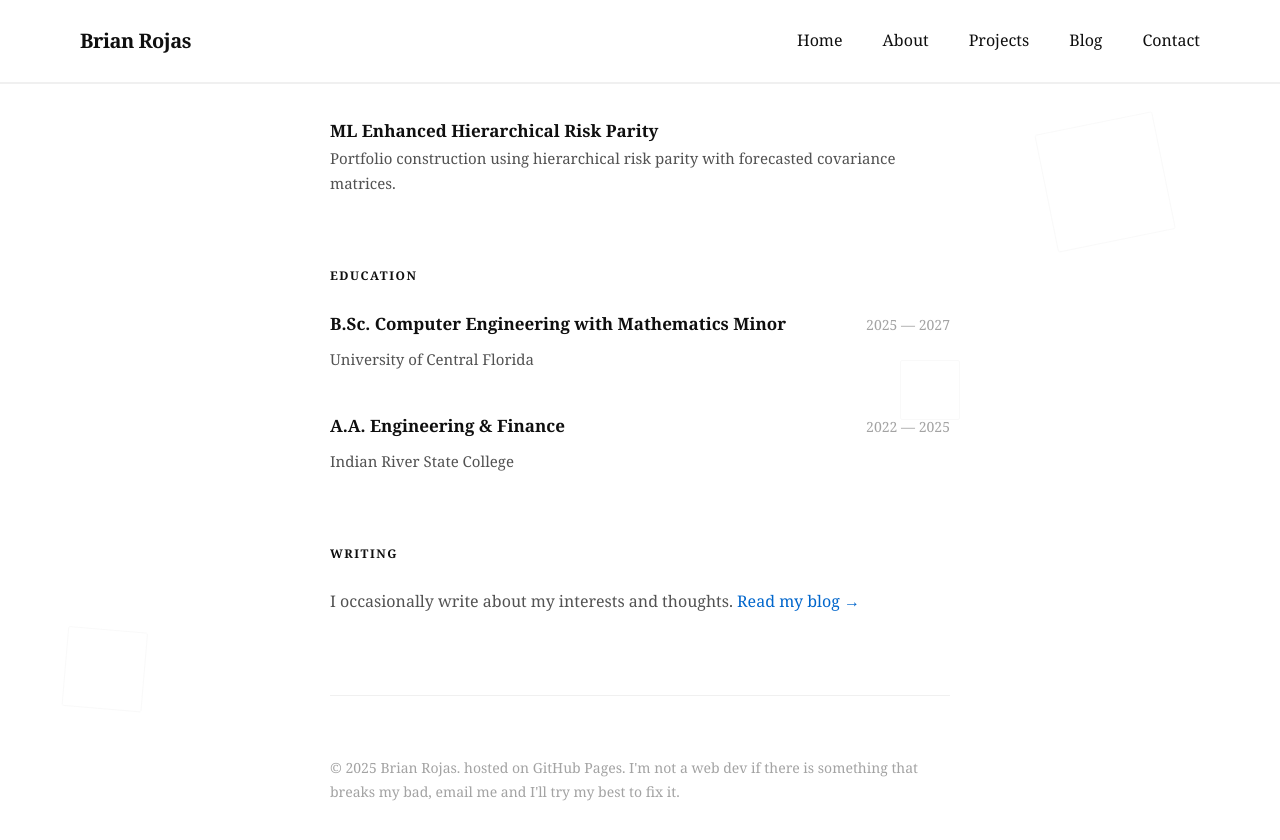
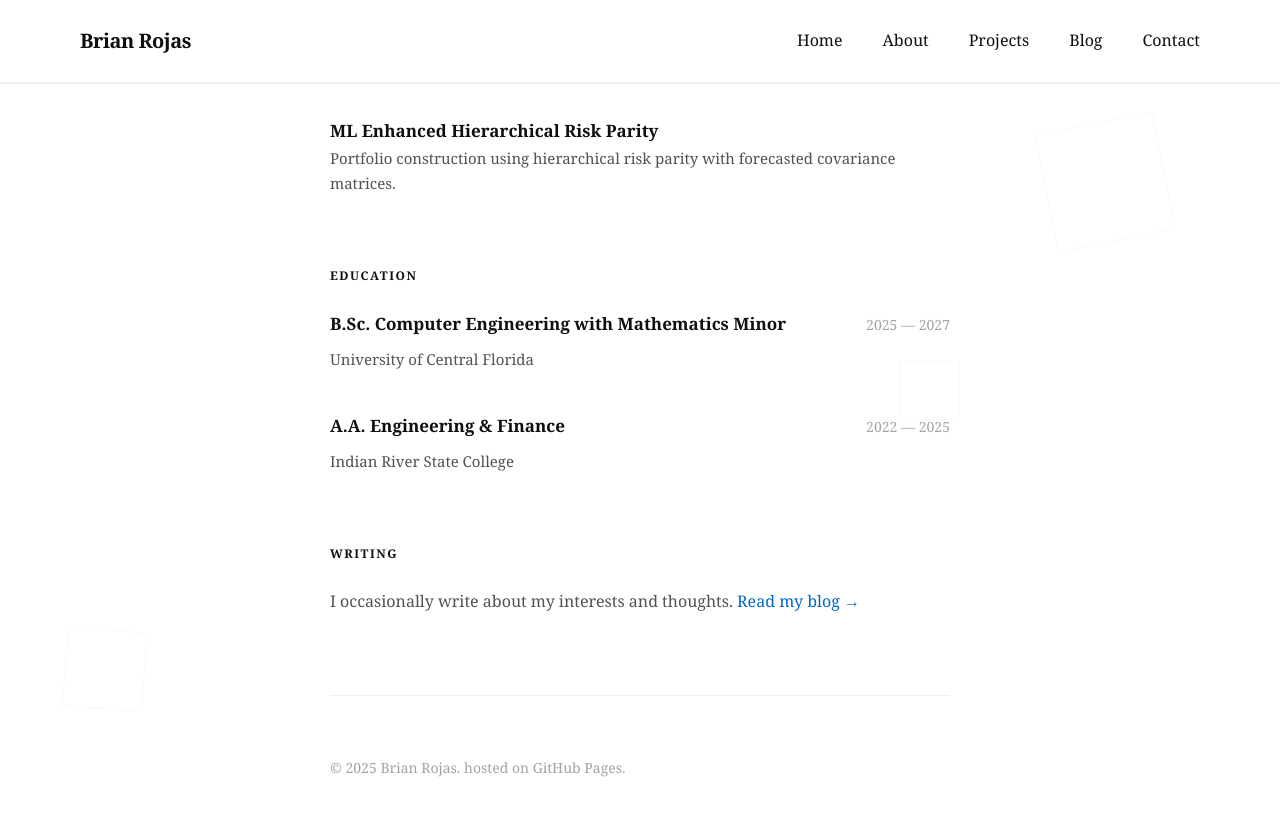
Before and after one commit to brianrojrc/brianrojrc.github.io, a Jekyll site: the page built from index.md, in a window 1280 px wide and 900 px high, scrolled down 1046 px. Shown: the top 840 px of the window. Built offline with Jekyll 4.4.1, drawn with Linux system fonts in a browser that asks for light colours.

Commit message:
Update default.html

```diff
--- a/_layouts/default.html
+++ b/_layouts/default.html
@@ -32,7 +32,7 @@
         {{ content }}
 
         <footer style="padding-top: 60px; border-top: 1px solid var(--border-color); margin-top: 80px;">
-            <p style="font-size: 14px; color: var(--text-tertiary);">© 2025 Brian Rojas. hosted on GitHub Pages. I'm not a web dev if there is something that breaks my bad, email me and I'll try my best to fix it.</p>
+            <p style="font-size: 14px; color: var(--text-tertiary);">© 2025 Brian Rojas. hosted on GitHub Pages.</p>
         </footer>
     </main>
 
```
